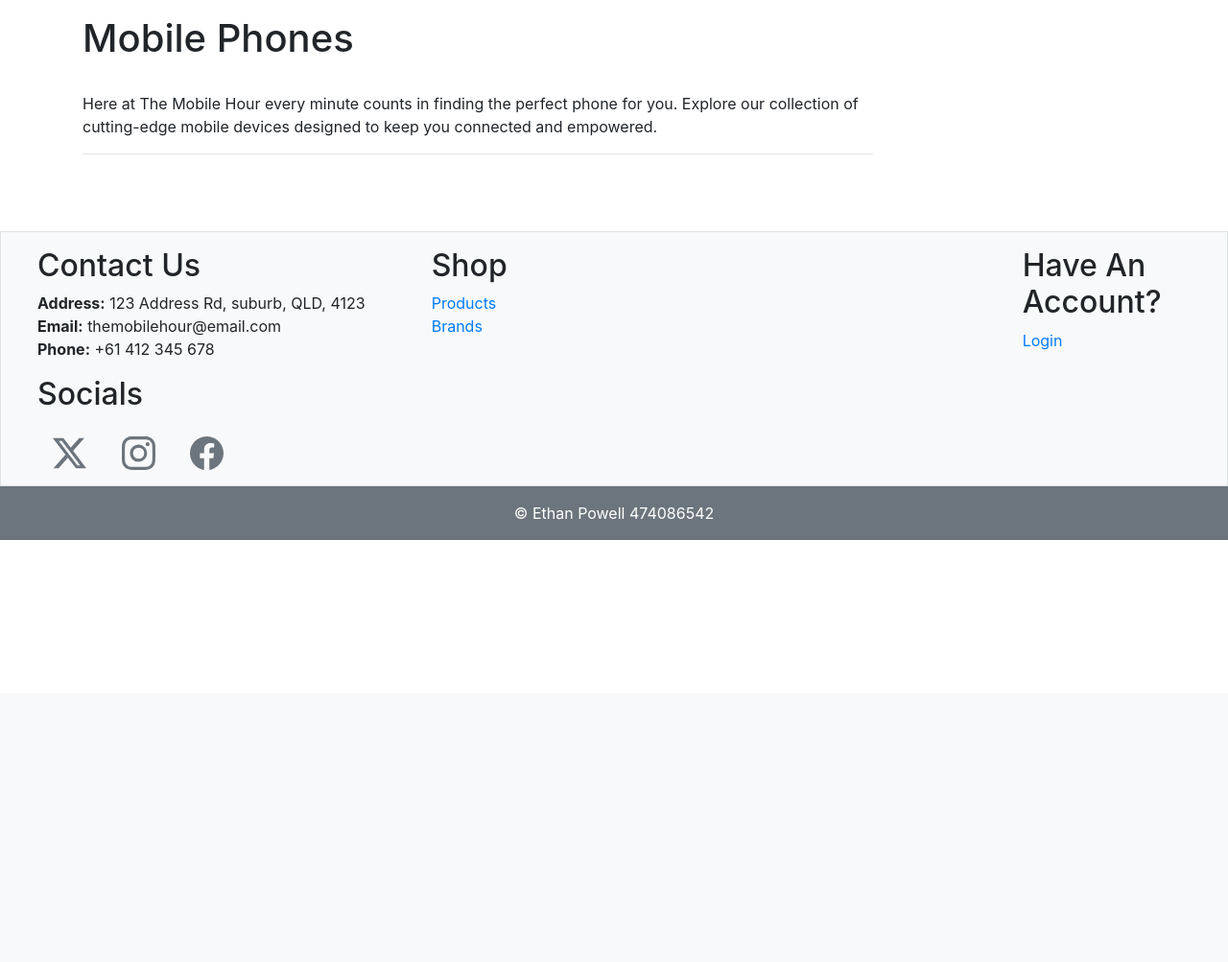
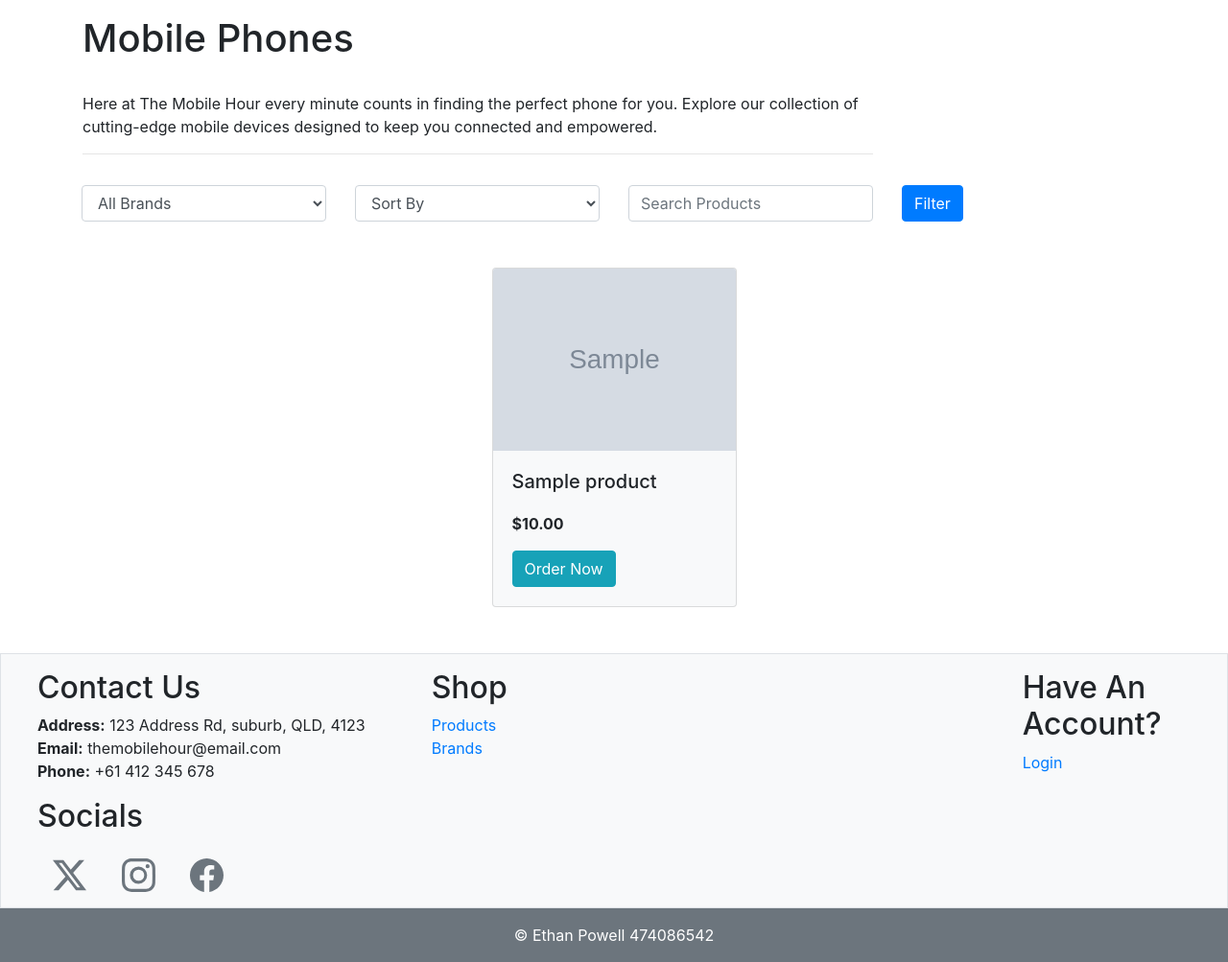
Before and after one commit to 3thanpowell/website-integration, a PHP site: page /view/products.php in a window 1280 px wide. Shown: the part 77-1080 px from the top of the page at 96% size. Before the commit the page ends 640 px from the top, so only its background shows below. Run offline with PHP 8.4, Linux system fonts and the light colour scheme; tables that the repository leaves empty hold one stand-in row (values such as "Sample post"); grey boxes marked "Sample" are stand-in pictures.

Commit message:
Implemented filter/search functions
- added more products to db
- added products page
- added function to get products
- added search/filter function to product page

```diff
--- a/the_mobile_hour/index.php
+++ b/the_mobile_hour/index.php
@@ -2,8 +2,8 @@
 
 require_once 'model/functions.php';
 
-//getProducts limit-8
-$products = getProducts();
+//getProducts $limit=8
+$products = getProducts(8, true);
 
 //splits products into 4 chunks for display
 $productChunks = array_chunk($products, 4);
--- a/the_mobile_hour/model/functions.php
+++ b/the_mobile_hour/model/functions.php
@@ -32,15 +32,62 @@ function logoutUser() {
   exit;
 }
 
-// index product lists
-function getProducts($limit = 8) {
+// product listing and search/filter
+function getProducts($filters = [], $sort = '', $search = '', $limit = null) {
   global $pdo;
-  $sql = 'SELECT p.product_id, p.product_name, p.price, i.image_url
+  $sql = 'SELECT p.product_id, p.product_name, p.price, i.image_url, p.manufacturer
           FROM product p
-          JOIN images i ON p.product_id = i.product_id
-          LIMIT :limit';
-  $stmt = $pdo->prepare($sql);
-  $stmt->bindValue(':limit', $limit, PDO::PARAM_INT);
+          JOIN images i ON p.product_id = i.product_id';
+  $whereClauses = [];
+  $params = [];
+
+  if (!empty($filters['brand'])) {
+      $whereClauses[] = 'p.manufacturer = :brand';
+      $params['brand'] = $filters['brand'];
+  }
+
+  if (!empty($search)) {
+      $whereClauses[] = 'p.product_name LIKE :search';
+      $params['search'] = '%' . $search . '%';
+  }
+
+  if ($whereClauses) {
+      $sql .= ' WHERE ' . implode(' AND ', $whereClauses);
+  }
+
+  if (!empty($sort)) {
+      if ($sort == 'name_asc') {
+          $sql .= ' ORDER BY p.product_name ASC';
+      } elseif ($sort == 'name_desc') {
+          $sql .= ' ORDER BY p.product_name DESC';
+      } elseif ($sort == 'price_asc') {
+          $sql .= ' ORDER BY p.price ASC';
+      } elseif ($sort == 'price_desc') {
+          $sql .= ' ORDER BY p.price DESC';
+      }
+  }
+
+  if ($limit !== null) {
+      $sql .= ' LIMIT :limit';
+      $stmt = $pdo->prepare($sql);
+      foreach ($params as $key => $value) {
+          $stmt->bindValue(':' . $key, $value);
+      }
+      $stmt->bindValue(':limit', $limit, PDO::PARAM_INT);
+  } else {
+      $stmt = $pdo->prepare($sql);
+      foreach ($params as $key => $value) {
+          $stmt->bindValue(':' . $key, $value);
+      }
+  }
   $stmt->execute();
   return $stmt->fetchAll();
 }
+
+//returns current list of brands
+function getAllBrands() {
+  global $pdo;
+  $sql = 'SELECT DISTINCT manufacturer FROM product';
+  $stmt = $pdo->query($sql);
+  return $stmt->fetchAll(PDO::FETCH_COLUMN);
+}
--- a/the_mobile_hour/view/products.php
+++ b/the_mobile_hour/view/products.php
@@ -1,3 +1,30 @@
+<?php
+
+require_once '../model/functions.php';
+
+$filters = [];
+$sort = '';
+$search = '';
+
+if ($_SERVER['REQUEST_METHOD'] == 'GET') {
+    if (!empty($_GET['brand'])) {
+        $filters['brand'] = $_GET['brand'];
+    }
+    if (!empty($_GET['sort'])) {
+        $sort = $_GET['sort'];
+    }
+    if (!empty($_GET['search'])) {
+        $search = $_GET['search'];
+    }
+}
+
+$brands = getAllBrands();
+
+$products = getProducts($filters, $sort, $search);
+$productChunks = array_chunk($products, 4); // Split products into chunks for display
+
+?>
+
 <!DOCTYPE html>
 <html lang="en">
 <head>
@@ -38,6 +65,64 @@
   </header>
 
   <main>
+    <!-- Filter and search form -->
+    <div class="container mb-4">
+      <form method="GET" action="products.php">
+        <div class="row">
+          <div class="col-md-3">
+            <select name="brand" class="form-control">
+              <option value="">All Brands</option>
+              <?php foreach ($brands as $brand): ?>
+                <option value="<?php echo htmlspecialchars($brand); ?>"><?php echo htmlspecialchars($brand); ?></option>
+              <?php endforeach; ?>
+              <!-- Add other brands here -->
+            </select>
+          </div>
+          <div class="col-md-3">
+            <select name="sort" class="form-control">
+              <option value="">Sort By</option>
+              <option value="name_asc">Name A-Z</option>
+              <option value="name_desc">Name Z-A</option>
+              <option value="price_asc">Price Low to High</option>
+              <option value="price_desc">Price High to Low</option>
+            </select>
+          </div>
+          <div class="col-md-3">
+            <input type="text" name="search" class="form-control" placeholder="Search Products">
+          </div>
+          <div class="col-md-3">
+            <button type="submit" class="btn btn-primary">Filter</button>
+          </div>
+        </div>
+      </form>
+    </div>
+
+    <!-- product line -->
+    <div class="container">
+      <?php foreach ($productChunks as $productRow): ?>
+        <div class="row justify-content-center pt-3">
+          <?php foreach ($productRow as $product): ?>
+            <!-- product -->
+            <div class="col-lg-3 col-md-5 col-sm-5 col-5 pt-2">
+              <div class="card bg-light">
+                <img class="card-img-top" src="../<?php echo htmlspecialchars($product['image_url']); ?>" alt="Product image">
+                <div class="card-body">
+                  <h5 class="card-title"><?php echo htmlspecialchars($product['product_name']); ?></h5>
+                  <div class="row d-flex">
+                    <div class="col-12">
+                      <p class="pt-2"><strong>$<?php echo htmlspecialchars($product['price']); ?></strong></p>
+                    </div>
+                    <div class="col-12">
+                      <a href="#" class="btn btn-info">Order Now</a>
+                    </div>
+                  </div>
+                </div>
+              </div>
+            </div>
+          <?php endforeach; ?>
+        </div>
+      <?php endforeach; ?>
+    </div>
 
   </main>
 
```
Also changed, not shown: the_mobile_hour/uploads/alpha.jpg (added), the_mobile_hour/uploads/arrow.jpg (added), the_mobile_hour/uploads/blaze.jpg (added), the_mobile_hour/uploads/breeze.jpg (added), the_mobile_hour/uploads/cellfish.jpg, the_mobile_hour/uploads/compact.jpg (added), the_mobile_hour/uploads/echo.jpg (added), the_mobile_hour/uploads/expedition.jpg (added), the_mobile_hour/uploads/falcon.jpg (added), the_mobile_hour/uploads/safari.jpg (added), the_mobile_hour/uploads/slim.jpg (added), the_mobile_hour/uploads/storm.jpg (added), the_mobile_hour/uploads/thunder.jpg (added), the_mobile_hour/uploads/wave.jpg (added), 1 more files.
